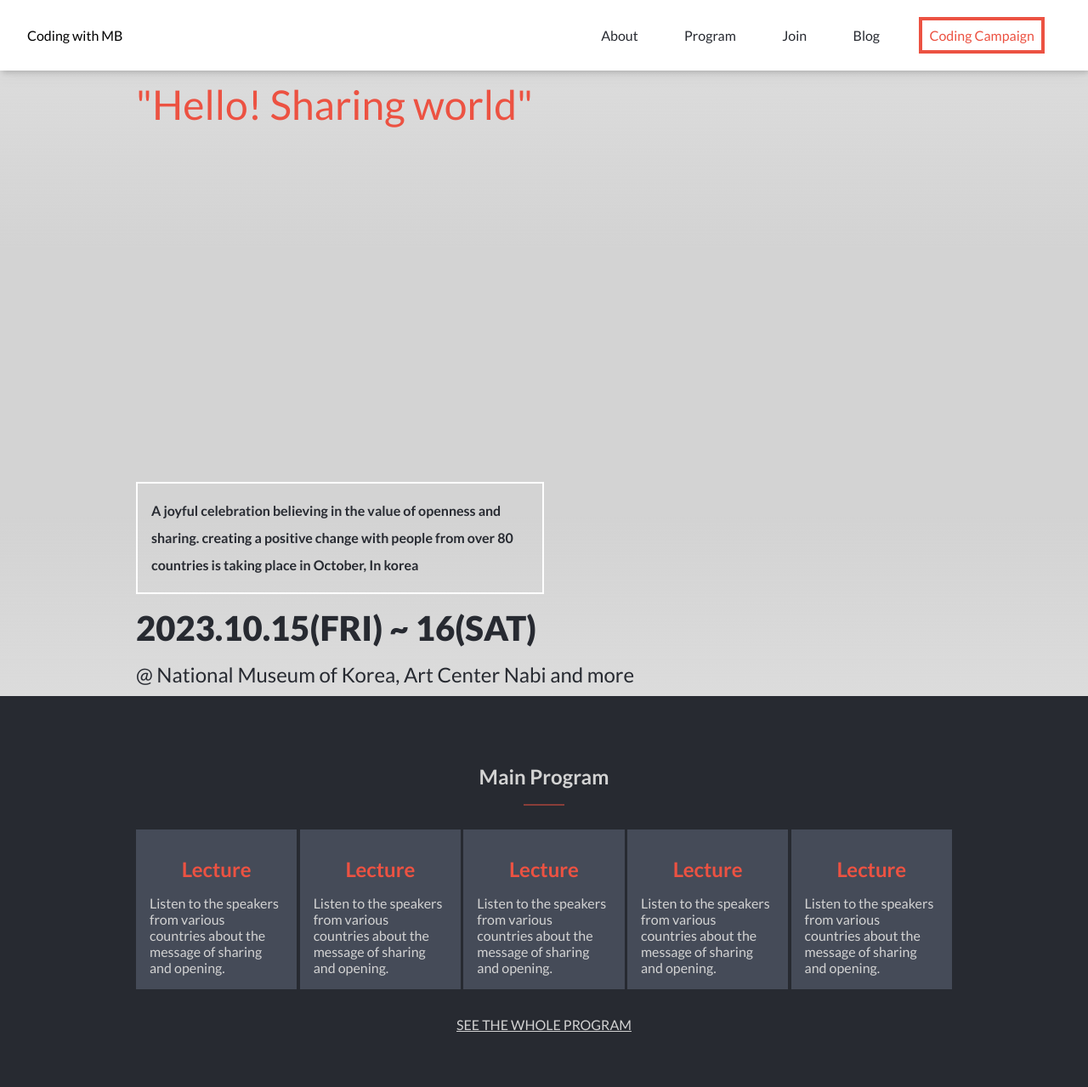
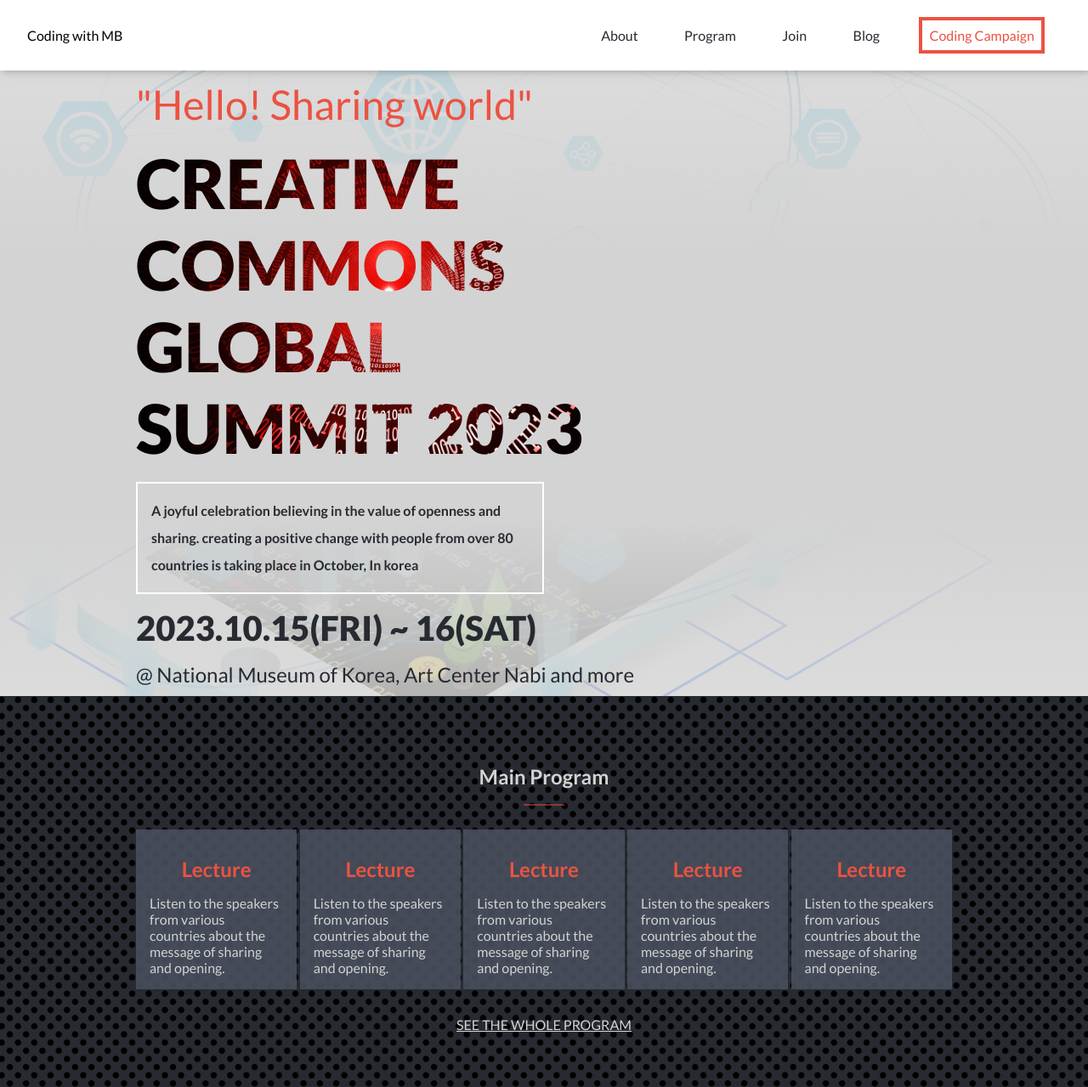
Before and after one commit to muhammedb8826/E-Learning-Project, a website: page index.html in a window 1280 px wide. Shown: the whole page at 85% size. Drawn offline with Linux system fonts and the light colour scheme; the site is published under a folder, as on GitHub Pages, so addresses that start at the root find nothing; files whose address does not match are found by name.

Commit message:
Add proper path for the images

```diff
--- a/styles/style.css
+++ b/styles/style.css
@@ -123,7 +123,7 @@
 
 /* ************** main page ********* */
 .main {
-  background-image: url(/images/background-image.png);
+  background-image: url(./images/background-image.png);
   background-position: center;
   background-size: cover;
   background-repeat: no-repeat;
@@ -164,7 +164,7 @@
   font-size: 1.95rem;
   background-size: cover;
   -webkit-background-clip: text;
-  background-image: url(/images/code-image-clip.jpg);
+  background-image: url(./images/code-image-clip.jpg);
   /* stylelint-disable-next-line csstree/validator */
   background-clip: text;
   background-position: center;
@@ -194,7 +194,7 @@
   padding: 2rem 1rem;
   background-color: var(--main-color-black);
   color: var(--main-color-gray);
-  background-image: url(/images/pattern.png);
+  background-image: url(./images/pattern.png);
   background-position: center;
   background-repeat: repeat;
   background-size: 60%;
```
